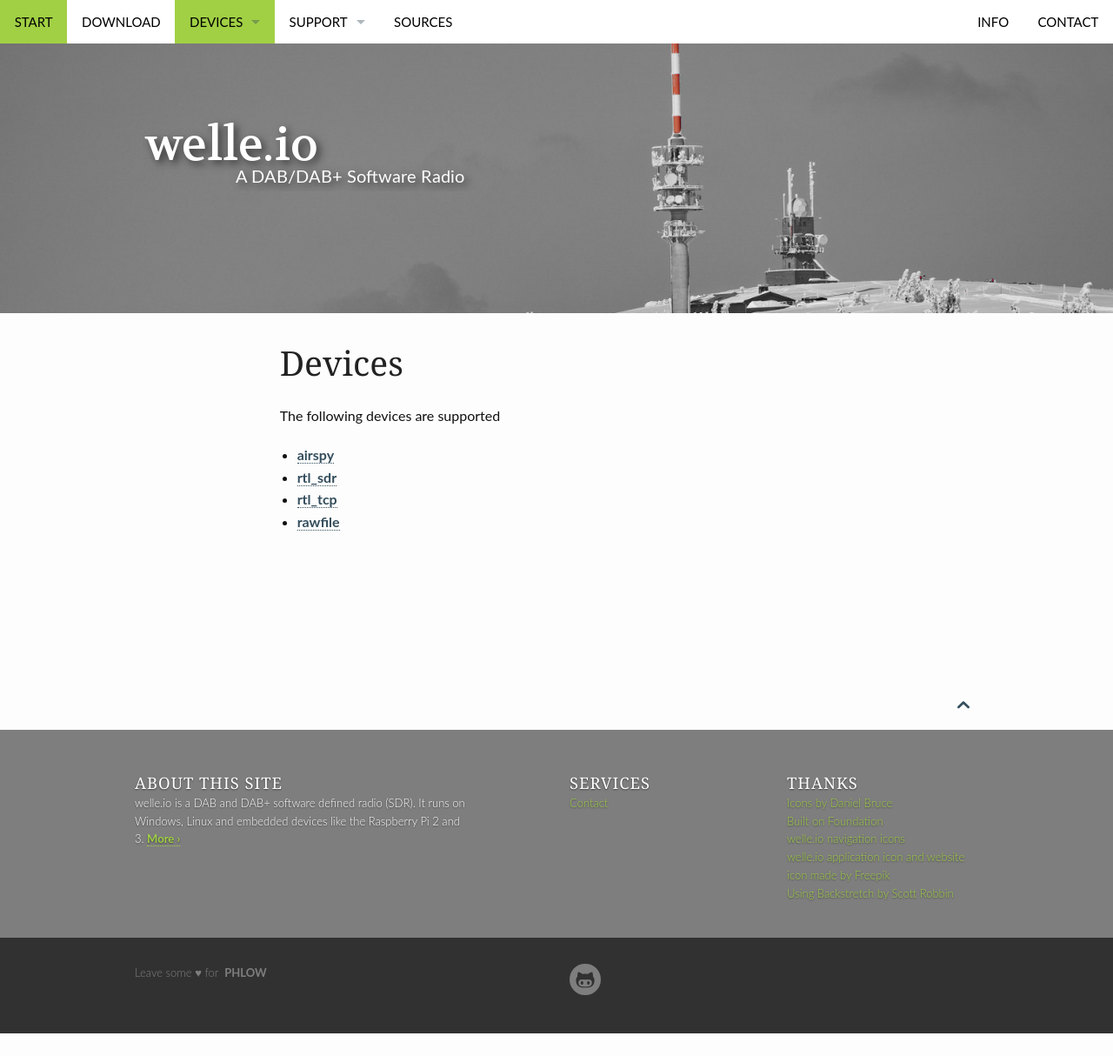
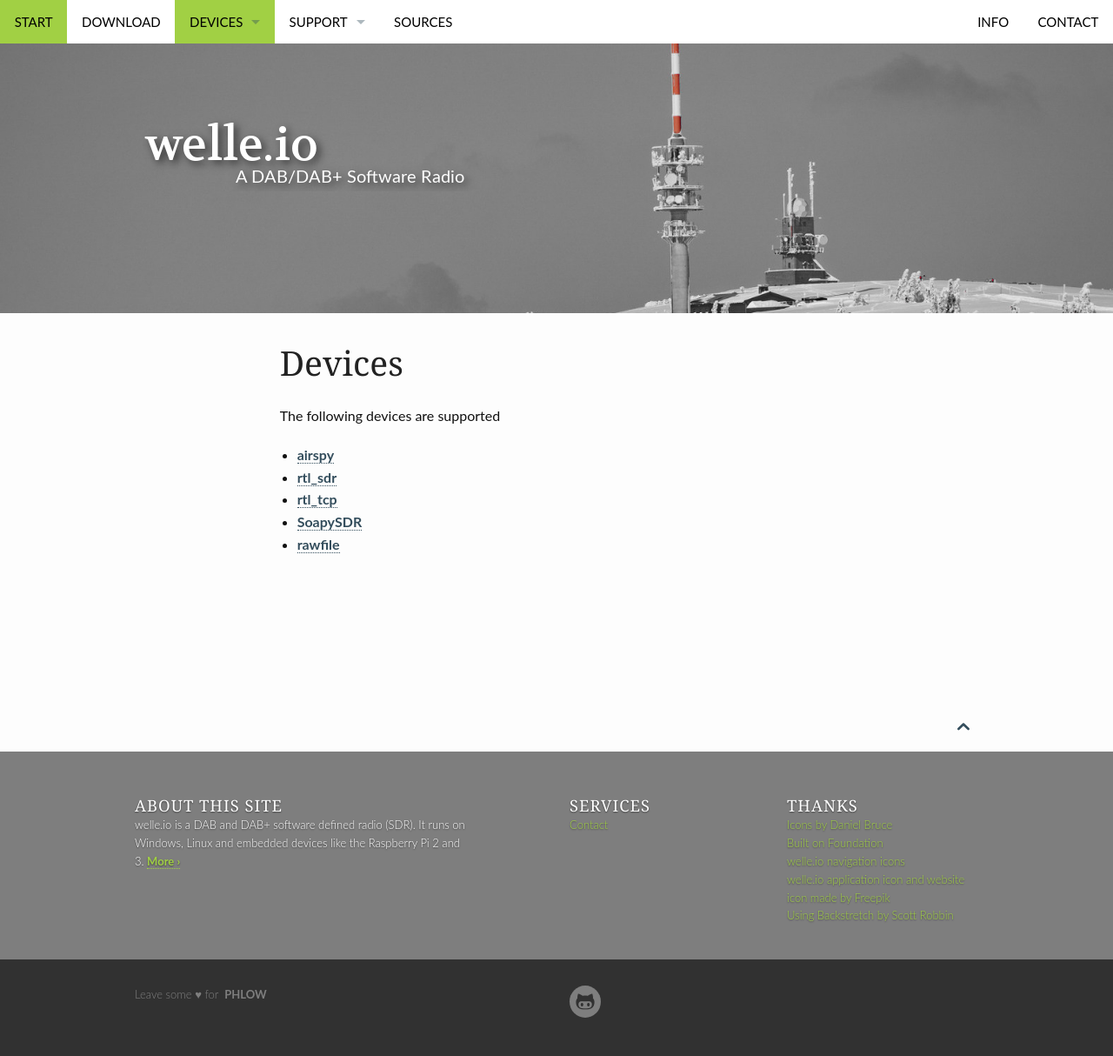
Before and after one commit to AlbrechtL/albrechtl.github.io, a Jekyll site: the page built from pages/devices.md, in a window 1280 px wide. Shown: the whole page at 87% size. Built offline with Jekyll 4.4.1, drawn with Linux system fonts in a browser that asks for light colours; before the commit the page ends 1188 px from its top, so only the background shows below that.

Commit message:
Update devices.md

```diff
--- a/pages/devices.md
+++ b/pages/devices.md
@@ -11,4 +11,5 @@
 * [airspy](/devices/airspy)
 * [rtl_sdr](/devices/rtl_sdr)
 * [rtl_tcp](/devices/rtl_tcp)
+* [SoapySDR](/devices/soapysdr)
 * [rawfile](/devices/rawfile)
```
